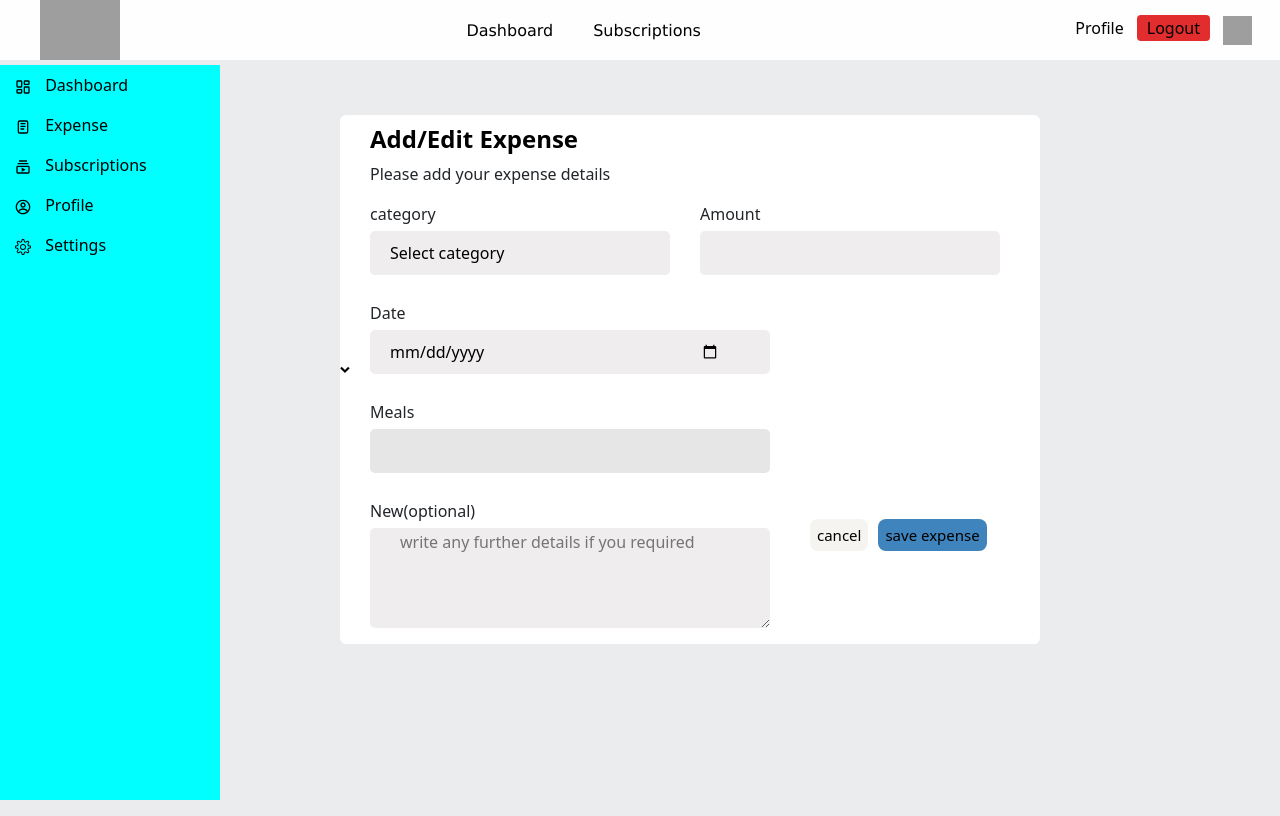
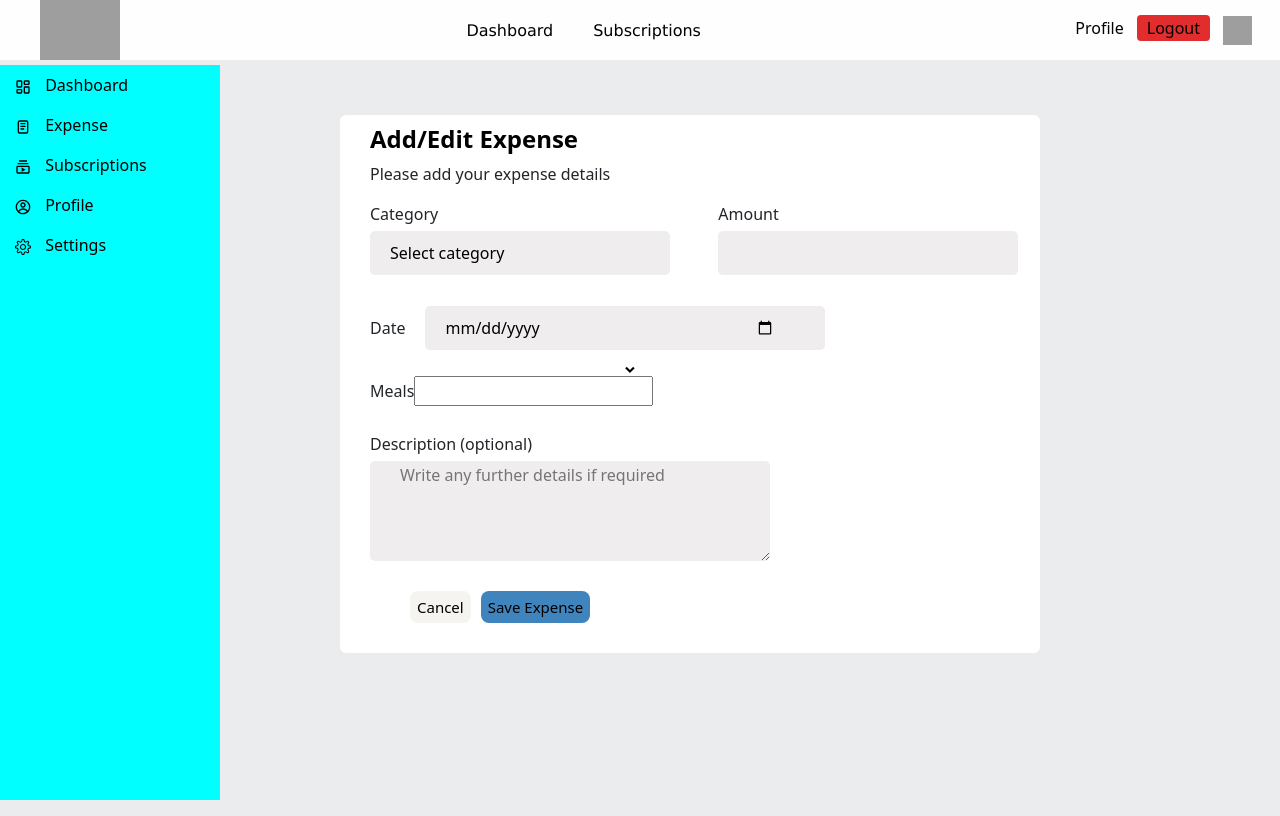
Before and after one commit to Gokul-24-2001/expense-tracker, a React (Vite) app: page /expense in a window 1280 px wide. Built offline with nearby package versions, Linux system fonts and the light colour scheme; grey boxes are pictures that could not be loaded.

Commit message:
expense add/edit is done

```diff
--- a/src/App.css
+++ b/src/App.css
@@ -154,7 +154,7 @@ position: relative;
  content: "⌄";
   font-size: 15px;
   font-weight: 900;
-padding-right: 50px;
+padding-left: 520px;
 
   color: #000000;
   position:absolute;
@@ -213,6 +213,7 @@ margin-top: 5px;
   border-radius: .32rem;
   outline: none;
 border:none;
+display: block;
   padding-left: 30px;
   margin-top: 5px;
 
--- a/src/Expense.jsx
+++ b/src/Expense.jsx
@@ -1,123 +1,136 @@
-import React, { useState, useEffect, useContext } from 'react';
-import { NavLink, useParams, useNavigate } from 'react-router-dom';
+import React, { useEffect, useContext } from 'react';
+import { useParams, useNavigate } from 'react-router-dom';
 import { ExpenseContext } from './Expense_context';
 import Sidebar from './Sidebar';
 import Navbar from './Navbar';
-import { useForm } from 'react-hook-form'
-import * as yup from 'yup'
-import { yupResolver } from '@hookform/resolvers/yup'
+import { useForm } from 'react-hook-form';
+import * as yup from 'yup';
+import { yupResolver } from '@hookform/resolvers/yup';
+
+// Validation schema
 const schema = yup.object({
   category: yup.string().required("Please choose a category"),
-  amount: yup.number().integer().typeError("Amount must be a number").positive("Please enter grater than 0").required("Amount is required"),
-  date: yup.date().typeError("Invalid Date").max(new Date(), "Future date is not allowed").required("Date is required"),
+  amount: yup.number().integer().typeError("Amount must be a number").positive("Please enter greater than 0").required("Amount is required"),
+  date: yup.string().required("Date is required"), // string type ensures no timezone issues
   meals: yup.string().required("Meal is required"),
-})
+  description: yup.string().notRequired(),
+});
+
 const Expense = () => {
-  const {
-    expenses,
-    formValues,
-    setFormValues,
-    addExpense, updateExpense, initialValues,
-  } = useContext(ExpenseContext);
+  const { expenses, addExpense, updateExpense, initialValues } = useContext(ExpenseContext);
   const { id } = useParams();
   const navigate = useNavigate();
+
+  // Find expense to edit
   const editing = expenses.find((item, index) => index === parseInt(id));
-console.log(editing)
-  const [updateval, setUpdateval] = useState(editing || {});
-  const { register, handleSubmit, formState: { errors } ,reset} = useForm({
+
+  // React Hook Form
+  const { register, handleSubmit, formState: { errors }, reset } = useForm({
     resolver: yupResolver(schema),
+    defaultValues: initialValues,
   });
-useEffect
 
+  // Pre-fill form for editing
+  useEffect(() => {
+    if (!editing) return;
 
-  const handleFormdata = () => {
+    // Ensure date is always YYYY-MM-DD string
+    let formattedDate = editing.date;
+
+    // In case some old data has Date objects
+    if (editing.date instanceof Date) {
+      formattedDate = editing.date.toISOString().split("T")[0];
+    } else if (typeof editing.date === "string" && editing.date.includes("T")) {
+      formattedDate = editing.date.split("T")[0];
+    }
+
+    reset({
+      ...editing,
+      date: formattedDate,
+    });
+  }, [editing, reset]);
+
+  // Handle form submit
+  const handleFormdata = (data) => {
+    // Save date as YYYY-MM-DD string only → timezone-proof
+    const expenseData = {
+      ...data,
+      date: data.date,
+    };
+
     if (editing) {
-      updateExpense(parseInt(id), updateval);
-      navigate("/dashboard")
+      updateExpense(parseInt(id), expenseData);
+    } else {
+      addExpense(expenseData);
     }
-    else {
-      addExpense(formValues);
-      // console.log(expenses);
-      // setFormValues(initialValues);
-    }
-  }
+
+    navigate("/dashboard");
+  };
+
+  // Cancel button
   const Cancelation = () => {
-    if (editing) {
-      setUpdateval(initialValues)
-    }
-    else {
-      setFormValues(initialValues);
+    reset(initialValues);
+    navigate("/dashboard");
+  };
 
-    }
-  }
-  // console.log(formValues)
   return (
-
     <div className="container-fluid">
       <Navbar />
       <div className="content">
-
         <Sidebar />
-        {/* main content */}
         <div className="mx-5">
-          <div className='expense'>
-            <h4><strong >Add/Edit Expense</strong></h4>
+          <div className="expense">
+            <h4><strong>Add/Edit Expense</strong></h4>
             <p>Please add your expense details</p>
-
-            <div>
-              <form className='form' onSubmit={handleSubmit(handleFormdata)}>
+            <form className="form" onSubmit={handleSubmit(handleFormdata)}>
               <div style={{ display: "flex", marginLeft: "20px", gap: "30px" }}>
                 <div id="category">
-                    <label style={{ display: "block" }} htmlFor="categories" >category</label>
-                    <select name="category" id="categories" {...register("category")}>
+                  <label htmlFor="categories">Category</label>
+                  <select id="categories" {...register("category")}>
                     <option value="">Select category</option>
                     <option value="Food">Food</option>
-                      <option value="cooldrinks">cooldrinks</option>
-                      <option value="tea" >tea</option>
+                    <option value="cooldrinks">Cool Drinks</option>
+                    <option value="tea">Tea</option>
                     <option value="Rent">Rent</option>
                     <option value="Travel">Travel</option>
                   </select>
-               <p style={{ color: "red" }}> {errors.category?.message}</p>
+                  <p style={{ color: "red" }}>{errors.category?.message}</p>
                 </div>
 
                 <div id="amount">
-                    <label style={{ display: "block" }} htmlFor="amt">Amount</label>
-                    <input type="number" id="amt"{...register("amount")}  name="amount" label="amount" />
-                    {errors.amount?.message}
-                  </div>
-
-                </div>
-                <div id="date">
-                  <label style={{ display: "block", marginLeft: "20px" }} htmlFor="Date">Date</label>
-
-                  <input type="date" id="Date"{...register("date")}  name="date"  label="date" />
-                  <p> {errors.date?.message} </p>
-                </div>
-                <div style={{ marginLeft: "20px" }}>
-                  <label style={{ display: "block" }} id="meals" htmlFor="meal">Meals</label>
-                  <input type="text" {...register("meals")} className="meals" id="meal"name="meals" label="meals"  />
-                  <p> {errors.meals?.message}</p>
-                </div>
-                <div className='optional' style={{ marginLeft: "20px" }}>
-                  <label style={{ display: "block" }} htmlFor="description">New(optional)</label>
-                  <textarea id="description" placeholder='write any further details if you required'></textarea>
-                </div>
-                <div className='button'>
-                  <div><button className='btn1' type="button" onClick={Cancelation}>cancel</button></div>
-                  <div><button className='btn2' type="submit" onClick={handleFormdata}>save expense</button></div>
-                </div>
-              </form>
-
+                  <label htmlFor="amt">Amount</label>
+                  <input type="number" id="amt" {...register("amount")} />
+                  <p style={{ color: "red" }}>{errors.amount?.message}</p>
                 </div>
               </div>
 
+ <div id="date" style={{ marginLeft: "20px" }}>
+                <label htmlFor="Date">Date</label>
+                <input type="date" id="Date" {...register("date")} />
+                <p style={{ color: "red" }}>{errors.date?.message}</p>
               </div>
 
-      </div>
-      <div>
+              <div style={{ marginLeft: "20px" }}>
+                <label htmlFor="meal">Meals</label>
+                <input type="text" id="meal" {...register("meals")} />
+                <p style={{ color: "red" }}>{errors.meals?.message}</p>
               </div>
 
+              <div className="optional" style={{ marginLeft: "20px" }}>
+                <label htmlFor="description">Description (optional)</label>
+                <textarea id="description" placeholder="Write any further details if required" {...register("description")} />
               </div>
-  )
-}
+              <div className="button" style={{ marginLeft: "20px" }}>
+                <button className="btn1" type="button" onClick={Cancelation}>Cancel</button>
+                <button className="btn2" type="submit">Save Expense</button>
+              </div>
+
+            </form>
+          </div>
+        </div>
+      </div>
+    </div>
+  );
+};
+
 export default Expense;
```
Lines whose indentation alone changed are shown as unchanged.
